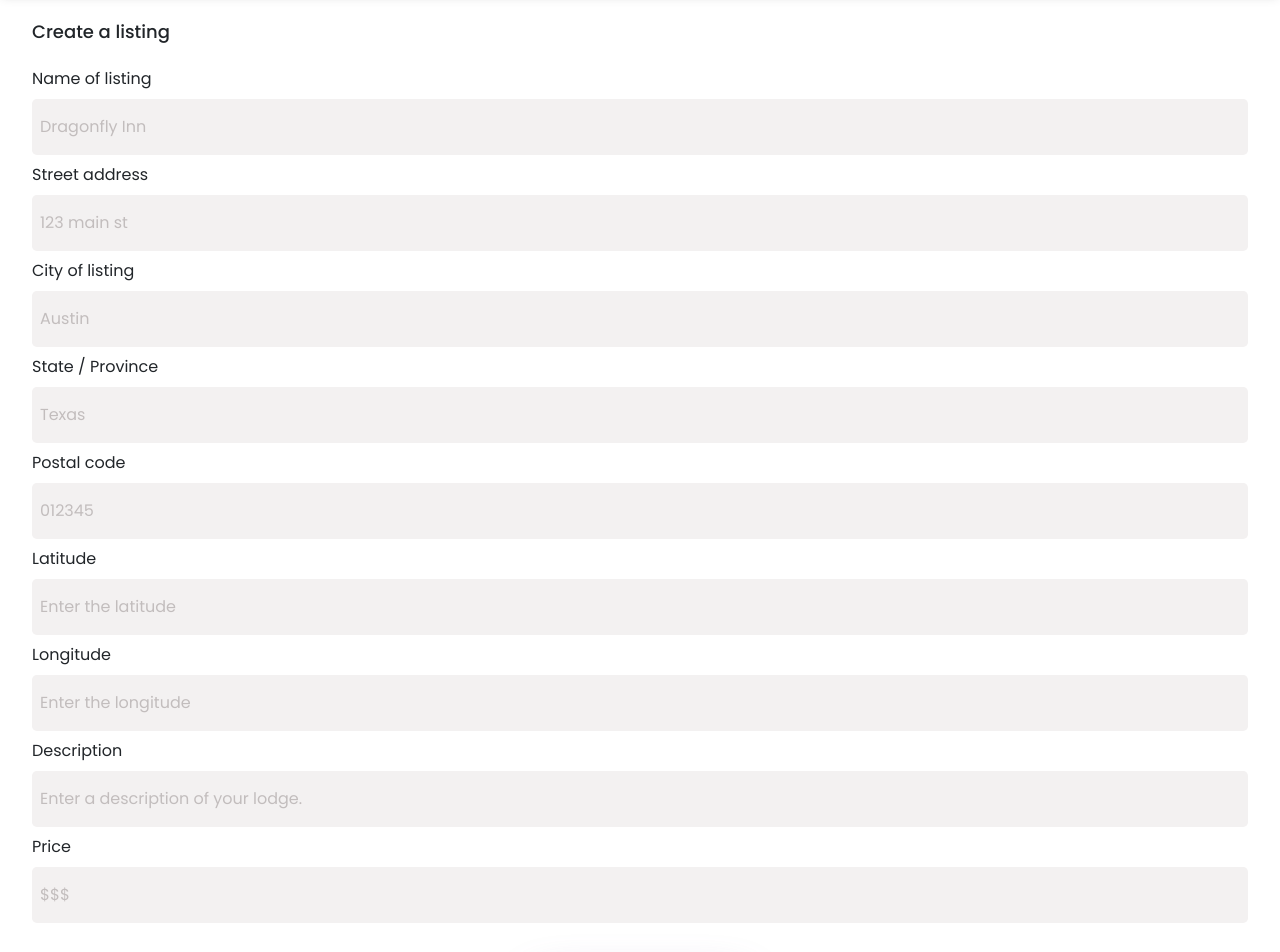
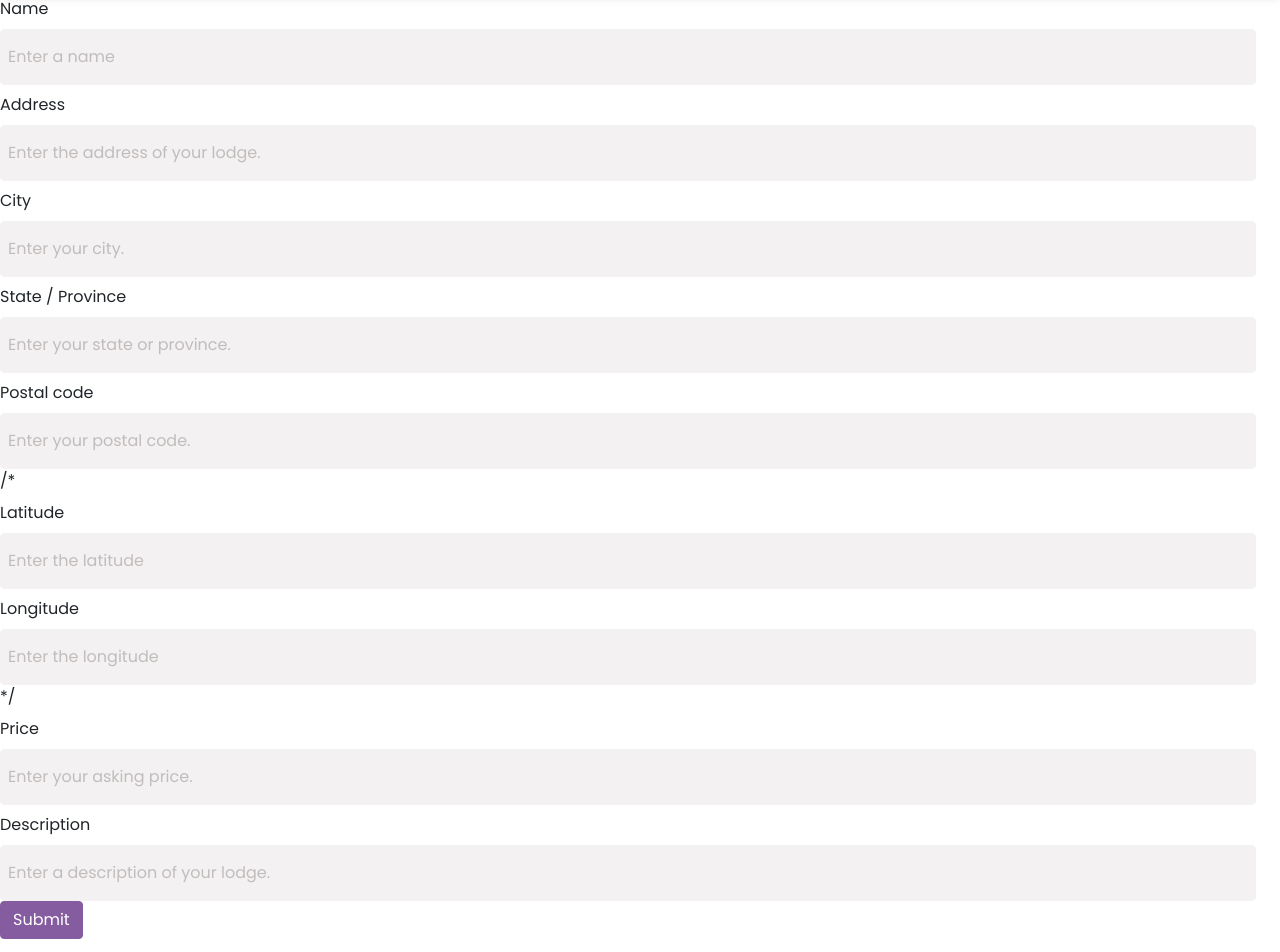
Before and after one commit to iB-B/iBB-Client, a React app: page /#/listings/create in a window 1280 px wide. Shown: the part 76-1028 px from the top of the page. Built offline with nearby package versions, Linux system fonts and the light colour scheme.

Commit message:
Removed lat-long from CreateListing

```diff
--- a/src/components/CreateListing/CreateListing.js
+++ b/src/components/CreateListing/CreateListing.js
@@ -5,6 +5,7 @@ import { createListing } from '../../api/listing'
 import messages from '../AutoDismissAlert/messages'
 
 // import Container from 'react-bootstrap/Container'
+import Row from 'react-bootstrap/Row'
 import Form from 'react-bootstrap/Form'
 import Button from 'react-bootstrap/Button'
 
@@ -18,8 +19,8 @@ class CreateListing extends Component {
       city: '',
       stateProvince: '',
       postalCode: '',
-      latitude: '',
-      longitude: '',
+    /*  latitude: '',
+      longitude: '', */
       price: '',
       description: ''
     }
@@ -56,41 +57,39 @@ class CreateListing extends Component {
     const { name, address, city, stateProvince, postalCode, latitude, longitude, price, description } = this.state
 
     return (
-      <div className="container-section">
       <div className="row">
-          <div className="col-12 mt-3">
-            <h6 className="section-title mb-3">Create a listing</h6>
+        <Row>
           <Form onSubmit={this.onCreateListing}>
             <Form.Group controlId="name">
-                <Form.Label>Name of listing</Form.Label>
+              <Form.Label>Name</Form.Label>
               <Form.Control
                 required
                 type="text"
                 name="name"
                 value={name}
-                  placeholder="Dragonfly Inn"
+                placeholder="Enter a name"
                 onChange={this.handleChange}
               />
             </Form.Group>
             <Form.Group controlId="address">
-                <Form.Label>Street address</Form.Label>
+              <Form.Label>Address</Form.Label>
               <Form.Control
                 required
                 type="text"
                 name="address"
                 value={address}
-                  placeholder="123 main st"
+                placeholder="Enter the address of your lodge."
                 onChange={this.handleChange}
               />
             </Form.Group>
             <Form.Group controlId="city">
-                <Form.Label>City of listing</Form.Label>
+              <Form.Label>City</Form.Label>
               <Form.Control
                 required
                 type="text"
                 name="city"
                 value={city}
-                  placeholder="Austin"
+                placeholder="Enter your city."
                 onChange={this.handleChange}
               />
             </Form.Group>
@@ -101,7 +100,7 @@ class CreateListing extends Component {
                 type="text"
                 name="stateProvince"
                 value={stateProvince}
-                  placeholder="Texas"
+                placeholder="Enter your state or province."
                 onChange={this.handleChange}
               />
             </Form.Group>
@@ -112,11 +111,11 @@ class CreateListing extends Component {
                 type="text"
                 name="postalCode"
                 value={postalCode}
-                  placeholder="012345"
+                placeholder="Enter your postal code."
                 onChange={this.handleChange}
               />
             </Form.Group>
-              <Form.Group controlId="latitude">
+          /*  <Form.Group controlId="latitude">
               <Form.Label>Latitude</Form.Label>
               <Form.Control
                 required
@@ -137,6 +136,17 @@ class CreateListing extends Component {
                 placeholder="Enter the longitude"
                 onChange={this.handleChange}
               />
+            </Form.Group> */
+            <Form.Group controlId="price">
+              <Form.Label>Price</Form.Label>
+              <Form.Control
+                required
+                type="text"
+                name="price"
+                value={price}
+                placeholder="Enter your asking price."
+                onChange={this.handleChange}
+              />
             </Form.Group>
             <Form.Group controlId="description">
               <Form.Label>Description</Form.Label>
@@ -149,27 +159,14 @@ class CreateListing extends Component {
                 onChange={this.handleChange}
               />
             </Form.Group>
-              <Form.Group controlId="price">
-                <Form.Label>Price</Form.Label>
-                <Form.Control
-                  required
-                  type="text"
-                  name="price"
-                  value={price}
-                  placeholder="$$$"
-                  onChange={this.handleChange}
-                />
-              </Form.Group>
             <Button
               variant="primary"
               type="submit"
-                className="custom-btn mx-auto d-block mt-5"
             >
-                Post Listing
+              Submit
             </Button>
           </Form>
-          </div>
-        </div>
+        </Row>
       </div>
     )
   }
```
Lines whose indentation alone changed are shown as unchanged.
